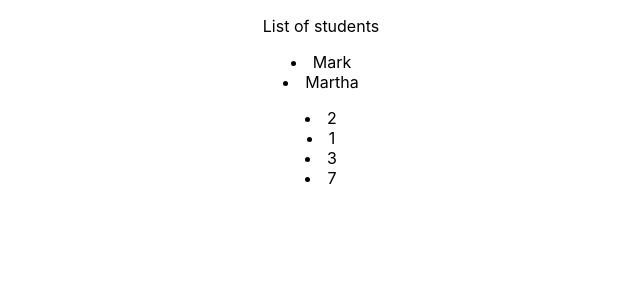
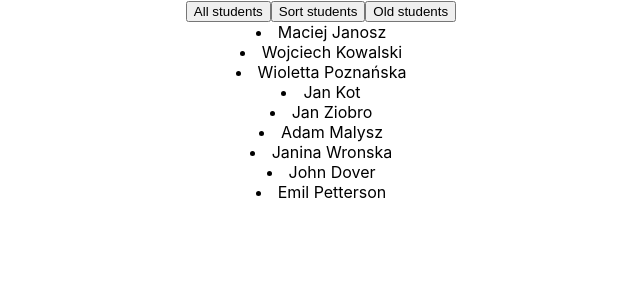
Before and after one commit to bartoszluka/react_lab1, a React (Create React App) app: page / in a window 1280 px wide. Shown: the top 300 px of the page, without its empty margins (319-959 px from the left). Built offline with nearby package versions, Linux system fonts and the light colour scheme.

Commit message:
display all students names

```diff
--- a/src/studentList.js
+++ b/src/studentList.js
@@ -1,71 +1,43 @@
 import React, { Component } from 'react'
 import { createPortal } from 'react-dom';
 import { data } from './App'
-const studentList = ['John', 'Mark', 'Stephanie', 'Martha', 'Vlad'];
-const numbers = [4, 1, 9, 49];
 
-function MyFilter(Name) {
-    return Name.startsWith('M');
-}
-
-function SquareRootNumbers(number) {
-    return Math.sqrt(number);
-}
-const filteredList = studentList.filter(MyFilter);
-const squeredNumbers = numbers.map(SquareRootNumbers);
-let n=1;
 // function AllStudents() {
 //     return (
 //         <div>
 //             <ol>
-//                 {data.map(teacher => (<li key={(n++).toString()}>{teacher.teacherName}</li>))}
+//                 {data.map(teacher => (<li>{teacher.teacherName}</li>))}
 //             </ol>
 //         </div>
 //     );
 // }
-// function AllStudents() {
-//     return (
-//         <div>
-//             <ul>
-//                 {data.map(teacher => (
-//                 <li>
-
-//                     <ul>
-//                         {teacher.students.map(student=>(
-//                             <li>
-//                                 {student.name}
-//                             </li>
-//                         ))}
-//                     </ul>
-//                 </li>))}
-//             </ul>
-//         </div>
-//     );
-// }
+function AllStudents() {
+    return (
+        <div>
+            {
+                data.map((teacher, key) => (
+                     <div key={key}>
+                        {teacher.students.map((student, key) =>(
+                            <li key={key}>
+                                {student.name}
+                            </li>
+                        ))}
+                     </div>
+                ))
+            }
+        </div>
+    );
+}
 
 
 
 export default function StudentList() {
     return (
         <div>
-            <p>
-                List of students
-            </p>
-            {filteredList.map(studentName =>
-                <li>{studentName}</li>
-            )}
-            <p>
-
-                {squeredNumbers.map(studentName =>
-                    <li>{studentName}</li>
-                )}
-
-            </p>
-
-            {/* <button onClick={AllStudents}>All students</button>
+            <button onClick={AllStudents}>All students</button>
             <button>Sort students</button>
             <button>Old students</button>
-            {AllStudents()} */}
+            {AllStudents()}
         </div>
     );
 }
```
